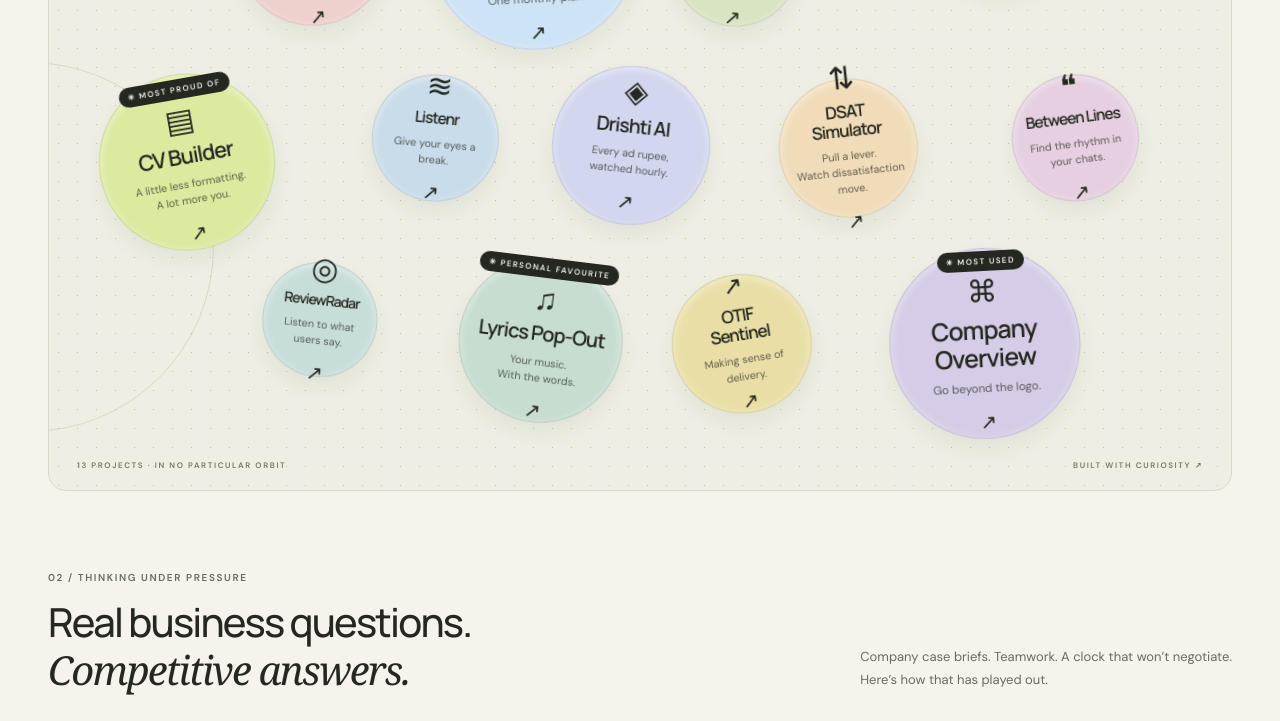
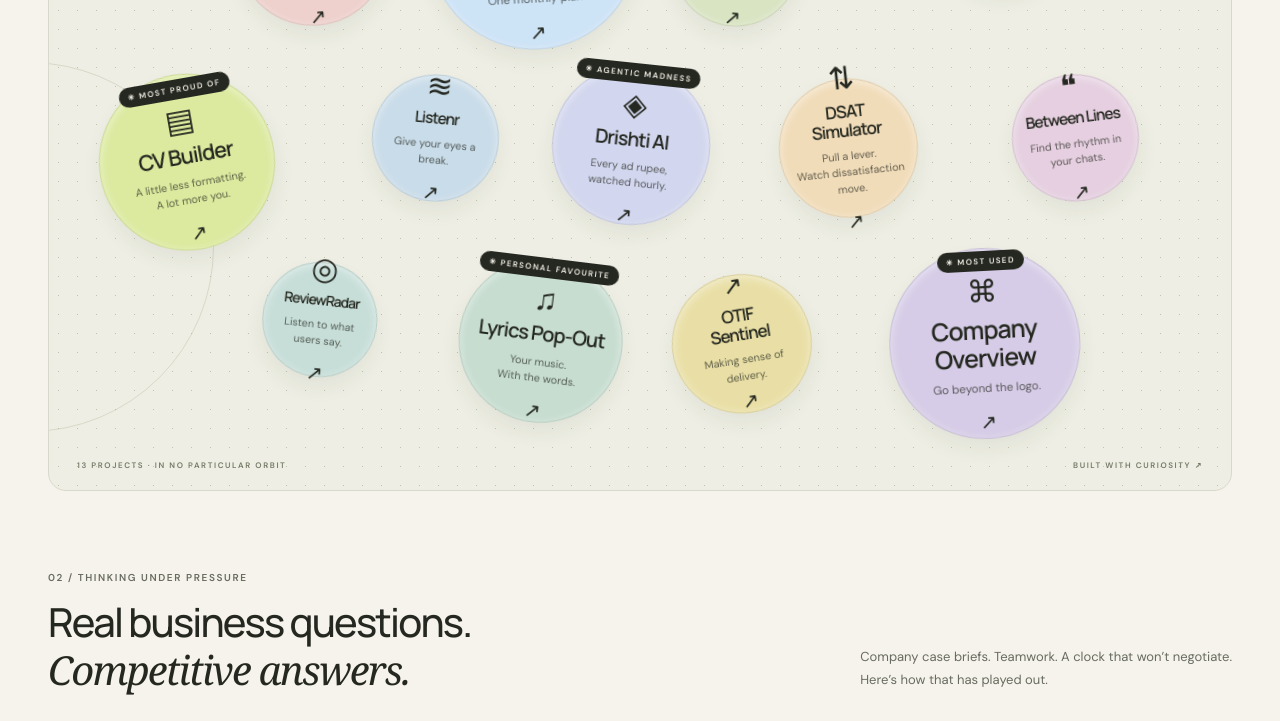
Before and after one commit to mayankmalviya64/mayankmalviya64.github.io, a plain HTML site: page beyond-my-cv/index.html in a window 1280 px wide. Shown: the part 1089-1810 px from the top of the page. Drawn offline with Linux system fonts and the light colour scheme.

Commit message:
Beyond my CV: Drishti AI bubble gets an AGENTIC MADNESS label
Co-Authored-By: Claude Opus 5.5 <noreply@anthropic.com>

```diff
--- a/beyond-my-cv/index.html
+++ b/beyond-my-cv/index.html
@@ -29,7 +29,7 @@
     <a class="bubble spirit" data-project="spirit" href="https://mayankmalviya64.github.io/spirit-atlas/" target="_blank" rel="noopener noreferrer" data-category="explore" aria-label="Explore Spirit Atlas"><span class="icon" aria-hidden="true">✧</span><strong>Spirit Atlas</strong><span>From grain to glass.</span><b aria-hidden="true">↗</b></a>
     <a class="bubble cv" data-project="cv" href="https://mayankmalviya64.github.io/cv-builder/" target="_blank" rel="noopener noreferrer" data-category="tools" aria-label="Explore CV Builder"><small class="bubble-flag">✳ MOST PROUD OF</small><span class="icon" aria-hidden="true">▤</span><strong>CV Builder</strong><span>A little less formatting.<br>A lot more you.</span><b aria-hidden="true">↗</b></a>
     <a class="bubble listenr" data-project="listenr" href="https://mayankmalviya64.github.io/listenr-web/" target="_blank" rel="noopener noreferrer" data-category="tools" aria-label="Explore Listenr"><span class="icon" aria-hidden="true">≋</span><strong>Listenr</strong><span>Give your eyes a break.</span><b aria-hidden="true">↗</b></a>
-    <a class="bubble drishti" data-project="drishti" href="https://mayankmalviya64.github.io/drishti-ai/" target="_blank" rel="noopener noreferrer" data-category="explore" aria-label="Explore Drishti AI"><span class="icon" aria-hidden="true">◈</span><strong>Drishti AI</strong><span>Every ad rupee,<br>watched hourly.</span><b aria-hidden="true">↗</b></a>
+    <a class="bubble drishti" data-project="drishti" href="https://mayankmalviya64.github.io/drishti-ai/" target="_blank" rel="noopener noreferrer" data-category="explore" aria-label="Explore Drishti AI"><small class="bubble-flag">✳ AGENTIC MADNESS</small><span class="icon" aria-hidden="true">◈</span><strong>Drishti AI</strong><span>Every ad rupee,<br>watched hourly.</span><b aria-hidden="true">↗</b></a>
     <a class="bubble dsat" data-project="dsat" href="https://mayankmalviya64.github.io/dsat-simulator/" target="_blank" rel="noopener noreferrer" data-category="explore" aria-label="Explore DSAT Simulator"><span class="icon" aria-hidden="true">⇅</span><strong>DSAT<br>Simulator</strong><span>Pull a lever.<br>Watch dissatisfaction move.</span><b aria-hidden="true">↗</b></a>
     <a class="bubble between" data-project="between" href="https://mayankmalviya64.github.io/between-lines/" target="_blank" rel="noopener noreferrer" data-category="tools" aria-label="Explore Between Lines"><span class="icon" aria-hidden="true">❝</span><strong>Between Lines</strong><span>Find the rhythm in your chats.</span><b aria-hidden="true">↗</b></a>
     <a class="bubble reviewradar" data-project="reviewradar" href="https://mayankmalviya64.github.io/reviewradar/" target="_blank" rel="noopener noreferrer" data-category="tools" aria-label="Explore ReviewRadar"><span class="icon" aria-hidden="true">◎</span><strong>ReviewRadar</strong><span>Listen to what users say.</span><b aria-hidden="true">↗</b></a>
```
